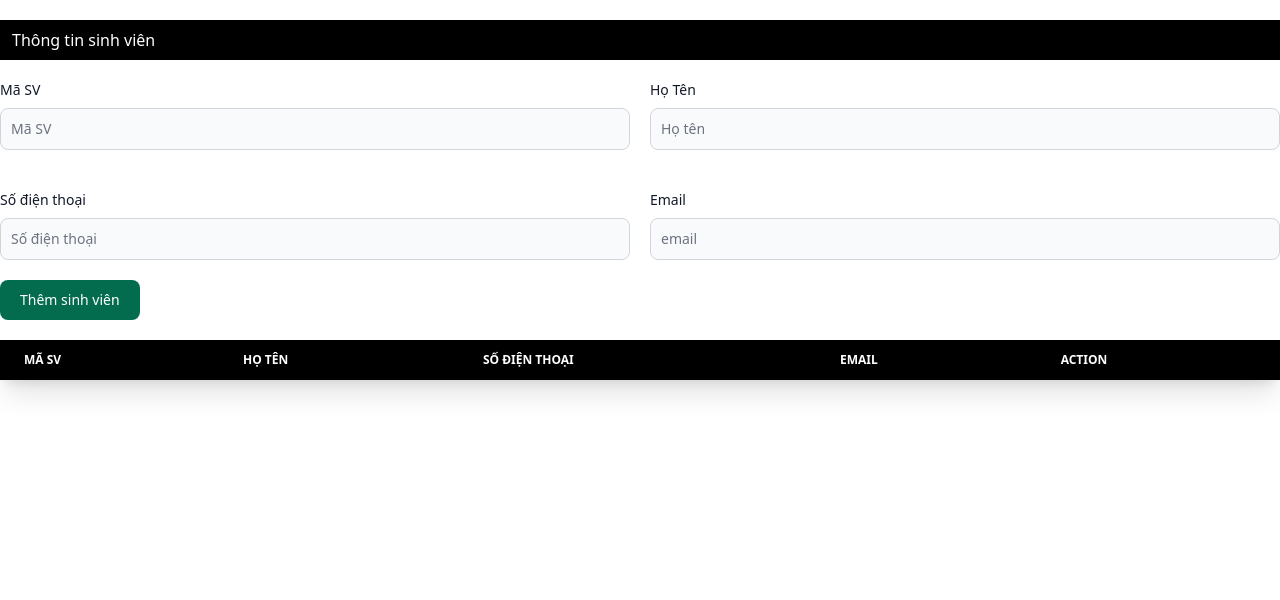
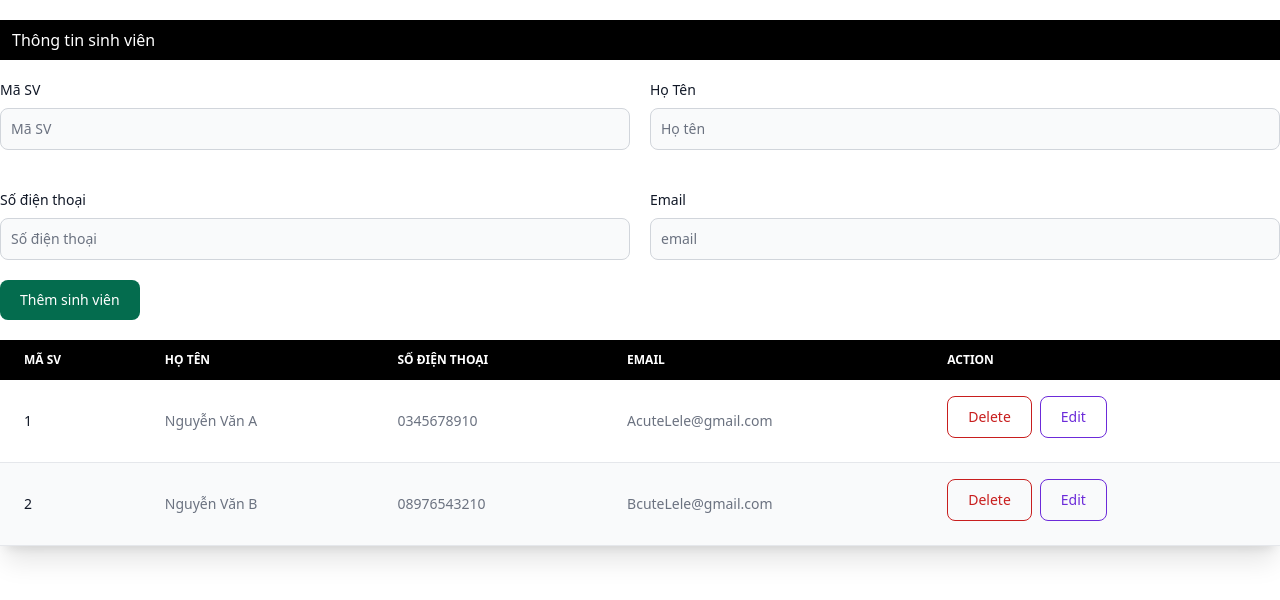
Before and after one commit to DZ2K-T/BookingTicket, a React (Vite) app: page / in a window 1280 px wide. Shown: the top 600 px of the page. Built offline with nearby package versions, Linux system fonts and the light colour scheme.

Commit message:
add mau sv

```diff
--- a/src/Form/FormInput.jsx
+++ b/src/Form/FormInput.jsx
@@ -14,6 +14,35 @@ export default function FormInput() {
             ...form,
             [name]: value,
         });
+    };
+
+    const renderStudentsList = () => {
+
+        return students.map((student) => (
+            <tr key={student.id} className="odd:bg-white odd:dark:bg-gray-900 even:bg-gray-50 even:dark:bg-gray-800 border-b dark:border-gray-700">
+                <th scope="row" className="px-6 py-4 font-medium text-gray-900 whitespace-nowrap dark:text-white">
+                    {student.id}
+                </th>
+                <td className="px-6 py-4">
+                    {student.name}
+                </td>
+                <td className="px-6 py-4">
+                    {student.phone}
+                </td>
+                <td className="px-6 py-4">
+                    {student.email}
+                </td>
+                <td className="px-6 py-4">
+                    <button onClick={() => handleDelete(student.id)} type="button" className="text-red-700 hover:text-white border border-red-700 hover:bg-red-800 focus:ring-4 focus:outline-none focus:ring-red-300 font-medium rounded-lg text-sm px-5 py-2.5 text-center me-2 mb-2 dark:border-red-500 dark:text-red-500 dark:hover:text-white dark:hover:bg-red-600 dark:focus:ring-red-900">Delete</button>
+                    <button type="button" className="text-purple-700 hover:text-white border border-purple-700 hover:bg-purple-800 focus:ring-4 focus:outline-none focus:ring-purple-300 font-medium rounded-lg text-sm px-5 py-2.5 text-center me-2 mb-2 dark:border-purple-400 dark:text-purple-400 dark:hover:text-white dark:hover:bg-purple-500 dark:focus:ring-purple-900">Edit</button>
+
+
+                </td>
+            </tr>
+
+        ));
+
+
     };
 
     // Hàm xử lý khi người dùng nhấn nút "Thêm sinh viên"
@@ -84,29 +113,48 @@ export default function FormInput() {
                 </thead>
 
                 <tbody>
-                    {students.map((student) => (
-                        <tr key={student.id} className="odd:bg-white odd:dark:bg-gray-900 even:bg-gray-50 even:dark:bg-gray-800 border-b dark:border-gray-700">
+                    <tr className="odd:bg-white odd:dark:bg-gray-900 even:bg-gray-50 even:dark:bg-gray-800 border-b dark:border-gray-700">
                         <th scope="row" className="px-6 py-4 font-medium text-gray-900 whitespace-nowrap dark:text-white">
-                                {student.id}
+                            1
                         </th>
                         <td className="px-6 py-4">
-                                {student.name}
+                            Nguyễn Văn A
                         </td>
                         <td className="px-6 py-4">
-                                {student.phone}
+                            0345678910
                         </td>
                         <td className="px-6 py-4">
-                                {student.email}
+                            AcuteLele@gmail.com
                         </td>
                         <td className="px-6 py-4">
-                                <button onClick={() => handleDelete(student.id)} type="button" className="text-red-700 hover:text-white border border-red-700 hover:bg-red-800 focus:ring-4 focus:outline-none focus:ring-red-300 font-medium rounded-lg text-sm px-5 py-2.5 text-center me-2 mb-2 dark:border-red-500 dark:text-red-500 dark:hover:text-white dark:hover:bg-red-600 dark:focus:ring-red-900">Delete</button>
+                            <button type="button" className="text-red-700 hover:text-white border border-red-700 hover:bg-red-800 focus:ring-4 focus:outline-none focus:ring-red-300 font-medium rounded-lg text-sm px-5 py-2.5 text-center me-2 mb-2 dark:border-red-500 dark:text-red-500 dark:hover:text-white dark:hover:bg-red-600 dark:focus:ring-red-900">Delete</button>
+                            <button type="button" className="text-purple-700 hover:text-white border border-purple-700 hover:bg-purple-800 focus:ring-4 focus:outline-none focus:ring-purple-300 font-medium rounded-lg text-sm px-5 py-2.5 text-center me-2 mb-2 dark:border-purple-400 dark:text-purple-400 dark:hover:text-white dark:hover:bg-purple-500 dark:focus:ring-purple-900">Edit</button>
+
+
+                        </td>
+                    </tr>
+                    <tr className="odd:bg-white odd:dark:bg-gray-900 even:bg-gray-50 even:dark:bg-gray-800 border-b dark:border-gray-700">
+                        <th scope="row" className="px-6 py-4 font-medium text-gray-900 whitespace-nowrap dark:text-white">
+                            2
+                        </th>
+                        <td className="px-6 py-4">
+                            Nguyễn Văn B
+                        </td>
+                        <td className="px-6 py-4">
+                            08976543210
+                        </td>
+                        <td className="px-6 py-4">
+                            BcuteLele@gmail.com
+                        </td>
+                        <td className="px-6 py-4">
+                            <button type="button" className="text-red-700 hover:text-white border border-red-700 hover:bg-red-800 focus:ring-4 focus:outline-none focus:ring-red-300 font-medium rounded-lg text-sm px-5 py-2.5 text-center me-2 mb-2 dark:border-red-500 dark:text-red-500 dark:hover:text-white dark:hover:bg-red-600 dark:focus:ring-red-900">Delete</button>
                             <button type="button" className="text-purple-700 hover:text-white border border-purple-700 hover:bg-purple-800 focus:ring-4 focus:outline-none focus:ring-purple-300 font-medium rounded-lg text-sm px-5 py-2.5 text-center me-2 mb-2 dark:border-purple-400 dark:text-purple-400 dark:hover:text-white dark:hover:bg-purple-500 dark:focus:ring-purple-900">Edit</button>
 
 
                         </td>
                     </tr>
 
-                    ))}
+                    {renderStudentsList()}
 
                 </tbody>
 
```
Lines whose indentation alone changed are shown as unchanged.
